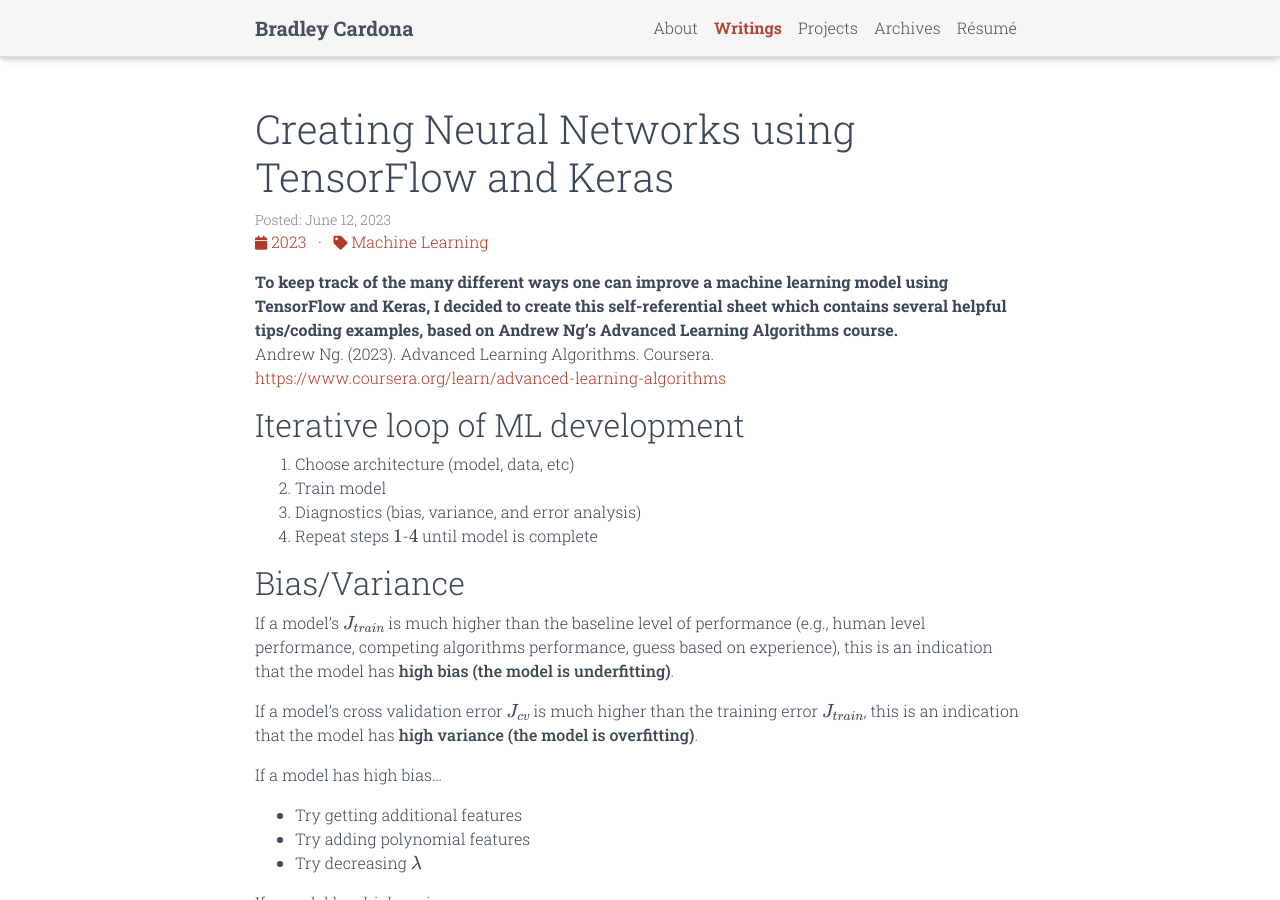
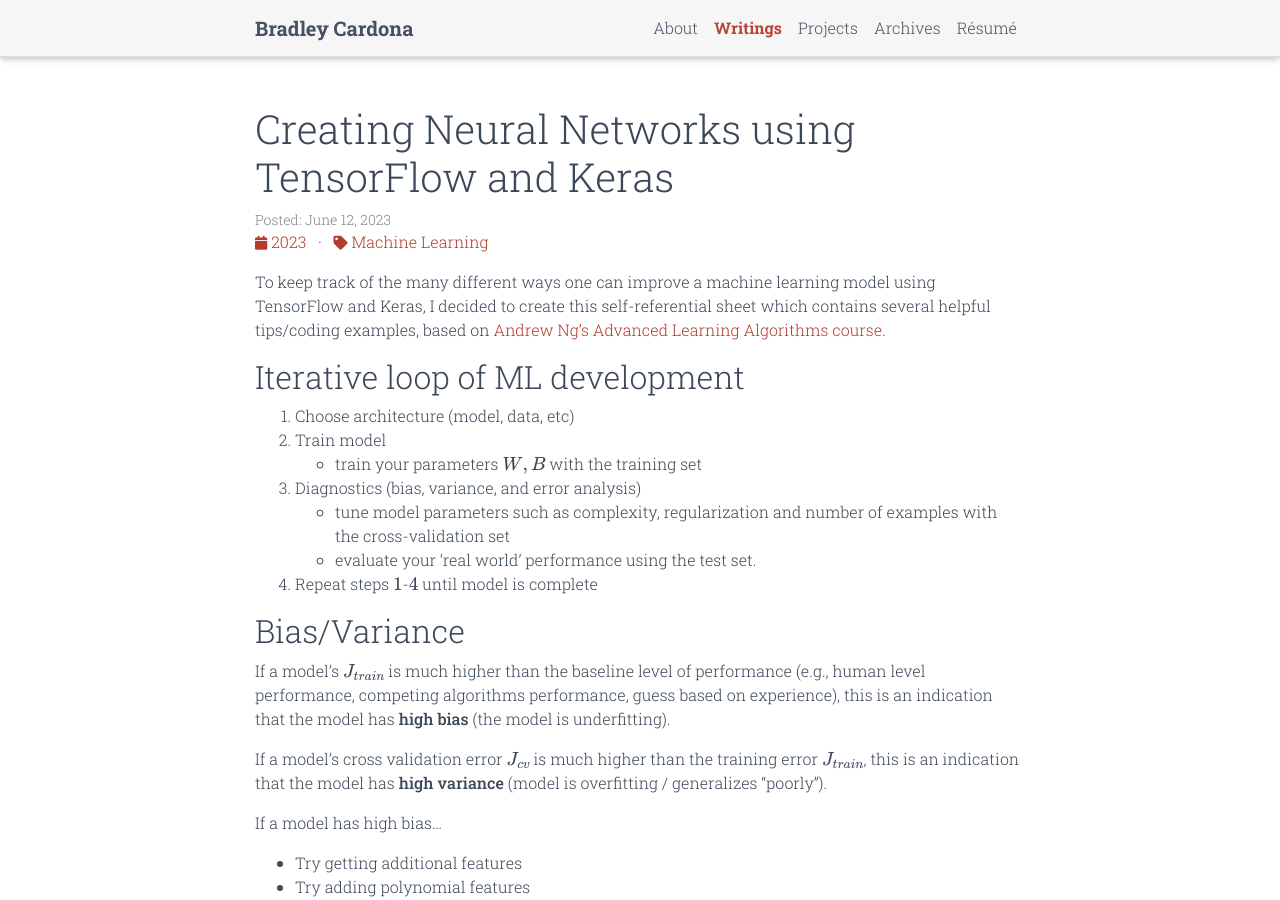
Before and after one commit to BMCARDONA/bmcardona.github.io, a Jekyll site: the page built from _posts/2023-06-12-neural-network-structure.md, in a window 1280 px wide and 900 px high. Built offline with Jekyll 4.4.1, drawn with Linux system fonts in a browser that asks for light colours; comment, search, counter and statistics services are not loaded; a style sheet for code colours, icons or effects is not loaded.

Commit message:
fix wording

```diff
--- a/_posts/2023-06-12-neural-network-structure.md
+++ b/_posts/2023-06-12-neural-network-structure.md
@@ -8,24 +8,22 @@ related_posts: false
 img: assets/img/code.jpg
 ---
 
-To keep track of the many different ways one can improve a machine learning model using TensorFlow and Keras, I decided to create this self-referential sheet which contains several helpful tips/coding examples, based on Andrew Ng's Advanced Learning Algorithms course.
-
-: Andrew Ng. (2023). Advanced Learning Algorithms. Coursera. [https://www.coursera.org/learn/advanced-learning-algorithms](https://www.coursera.org/learn/advanced-learning-algorithms)
-
-
-
+To keep track of the many different ways one can improve a machine learning model using TensorFlow and Keras, I decided to create this self-referential sheet which contains several helpful tips/coding examples, based on [Andrew Ng's Advanced Learning Algorithms course](https://www.coursera.org/learn/advanced-learning-algorithms).
 
 ## Iterative loop of ML development
 1. Choose architecture (model, data, etc)
 2. Train model
+    - train your parameters $$W,B$$ with the training set
 3. Diagnostics (bias, variance, and error analysis)
+    - tune model parameters such as complexity, regularization and number of examples with the cross-validation set
+    - evaluate your 'real world' performance using the test set.
 4. Repeat steps $$1$$-$$4$$ until model is complete
 
 
 ## Bias/Variance
-If a model's $$J_{train}$$ is much higher than the baseline level of performance (e.g., human level performance, competing algorithms performance, guess based on experience), this is an indication that the model has **high bias (the model is underfitting)**.
+If a model's $$J_{train}$$ is much higher than the baseline level of performance (e.g., human level performance, competing algorithms performance, guess based on experience), this is an indication that the model has **high bias** (the model is underfitting).
 
-If a model's cross validation error $$J_{cv}$$ is much higher than the training error $$J_{train}$$, this is an indication that the model has **high variance (the model is overfitting)**.
+If a model's cross validation error $$J_{cv}$$ is much higher than the training error $$J_{train}$$, this is an indication that the model has **high variance** (model is overfitting / generalizes "poorly").
 
 If a model has high bias...
 - Try getting additional features
```
